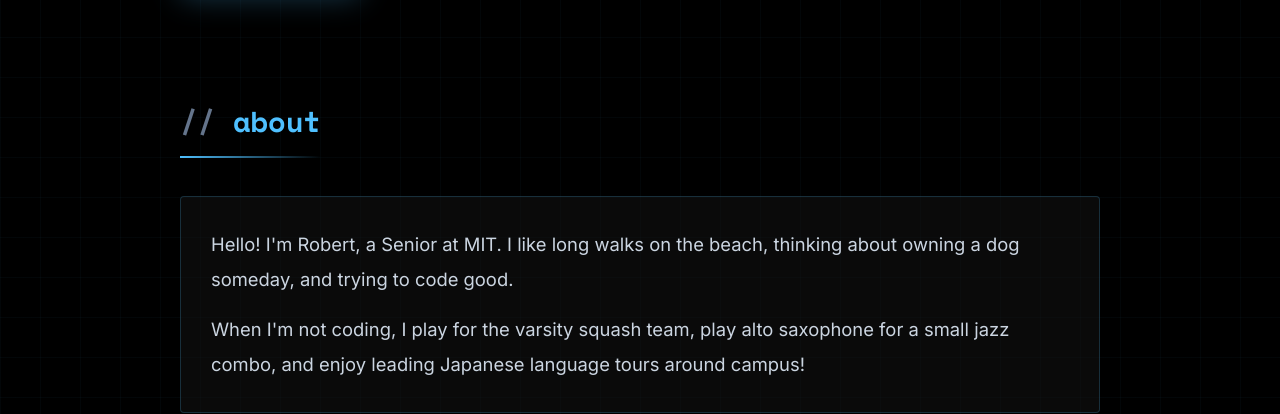
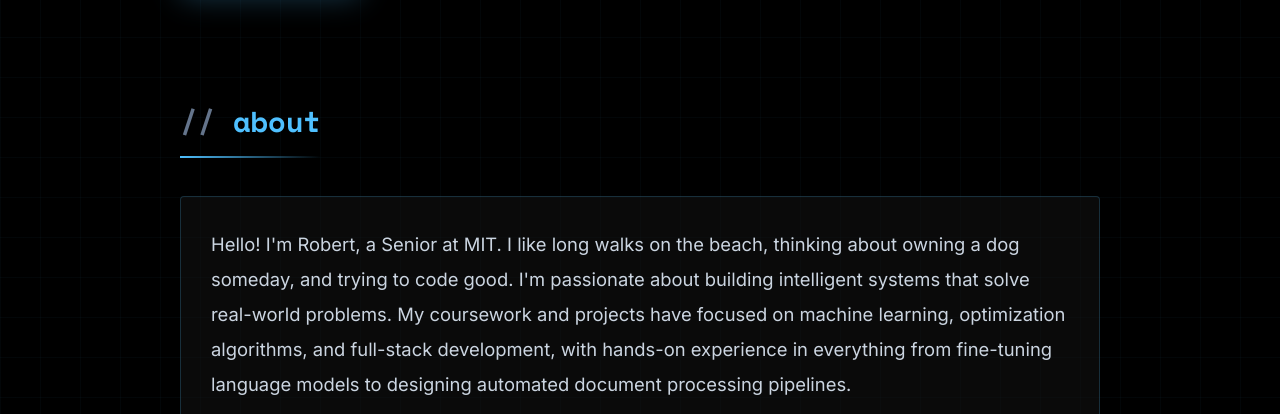
Before and after one commit to bhirokia/bhirokia.github.io, a plain HTML site: page index.html in a window 1280 px wide. Shown: the part 323-737 px from the top of the page. Drawn offline with nearby package versions, Linux system fonts and the light colour scheme.

Commit message:
slight update to about me section

```diff
--- a/index.html
+++ b/index.html
@@ -663,6 +663,10 @@
                     <p style="margin-bottom: 15px;">
                         Hello! I'm Robert, a Senior at MIT. I like long walks on the beach, thinking about owning a dog someday, and
                         trying to code good.
+
+                        I'm passionate about building intelligent systems that solve real-world problems. My coursework and projects have
+                        focused on machine learning, optimization algorithms, and full-stack development, with hands-on experience in everything
+                        from fine-tuning language models to designing automated document processing pipelines.
                     </p>
                     <p>
                         When I'm not coding, I play for the varsity squash team, play alto saxophone for a small jazz combo, and
```
